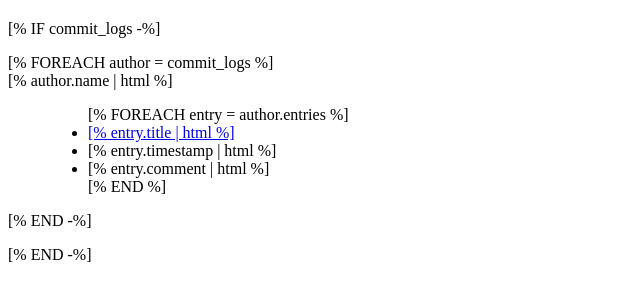
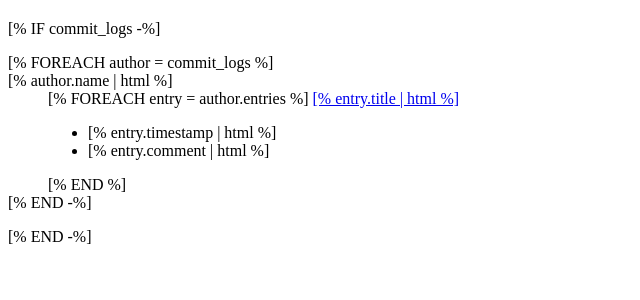
Before and after one commit to masartz/sort_timeline, a plain HTML site: page templates/index.html in a window 1280 px wide. Shown: the part 60-360 px from the top of the page, without its empty margins (0-640 px from the left). Drawn offline with Linux system fonts and the light colour scheme; files whose address does not match are found by name.

Commit message:
typo templetes

```diff
--- a/templetes/index.html
+++ b/templates/index.html
@@ -25,15 +25,13 @@ $(function() {
   [% FOREACH author = commit_logs %]
   <dt> [% author.name | html %]</dt>
   <dd>
+    [% FOREACH entry = author.entries %]
+    <a class="commit" href="[% entry.link | html %]">[% entry.title | html %]</a>
     <ul>
-      [% FOREACH entry = author.entries %]
-      <li><a class="commit" href="[% entry.link | html %]" title="[% entry.title | html %]">
-      [% entry.title | html %]
-      </a></li>
       <li>[% entry.timestamp | html %]</li>
       <li>[% entry.comment | html %]</li>
-      [% END %]
     </ul>
+    [% END %]
   </dd>
   [% END -%]
 </dl>
```
